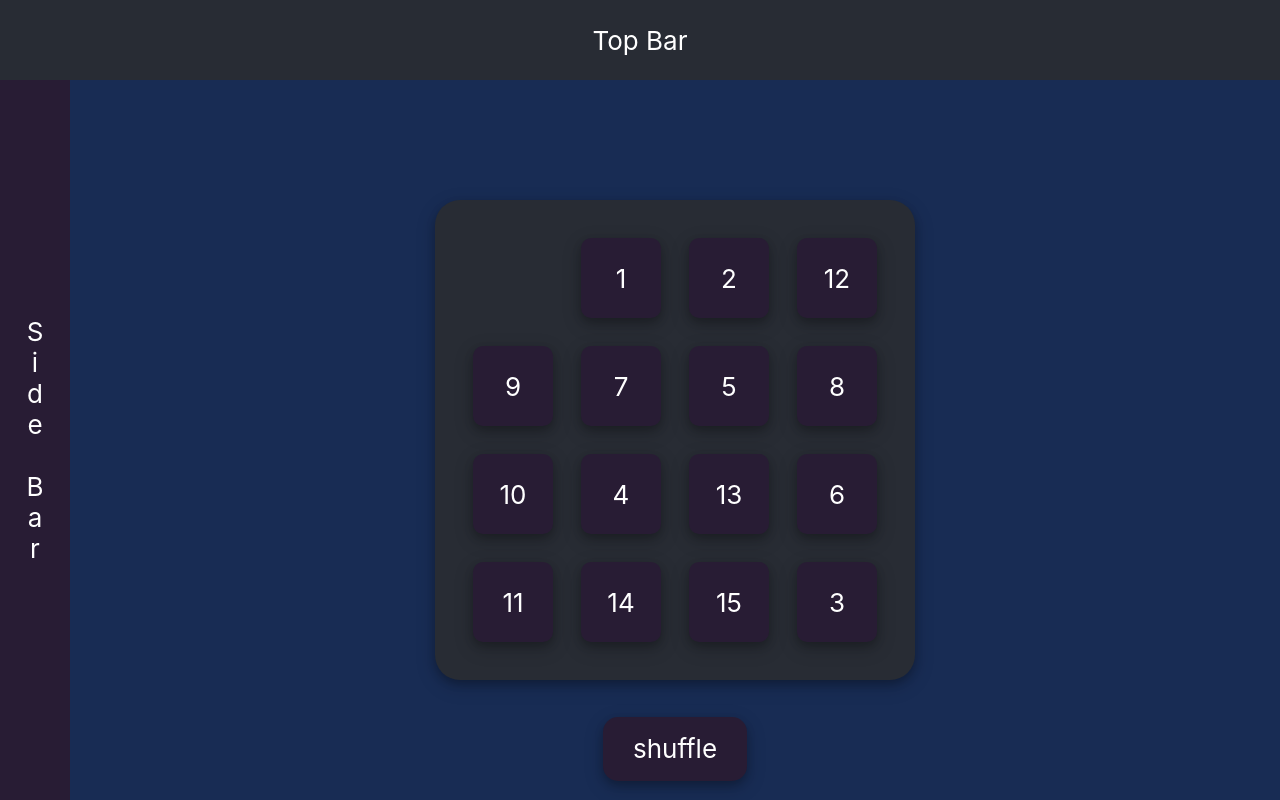
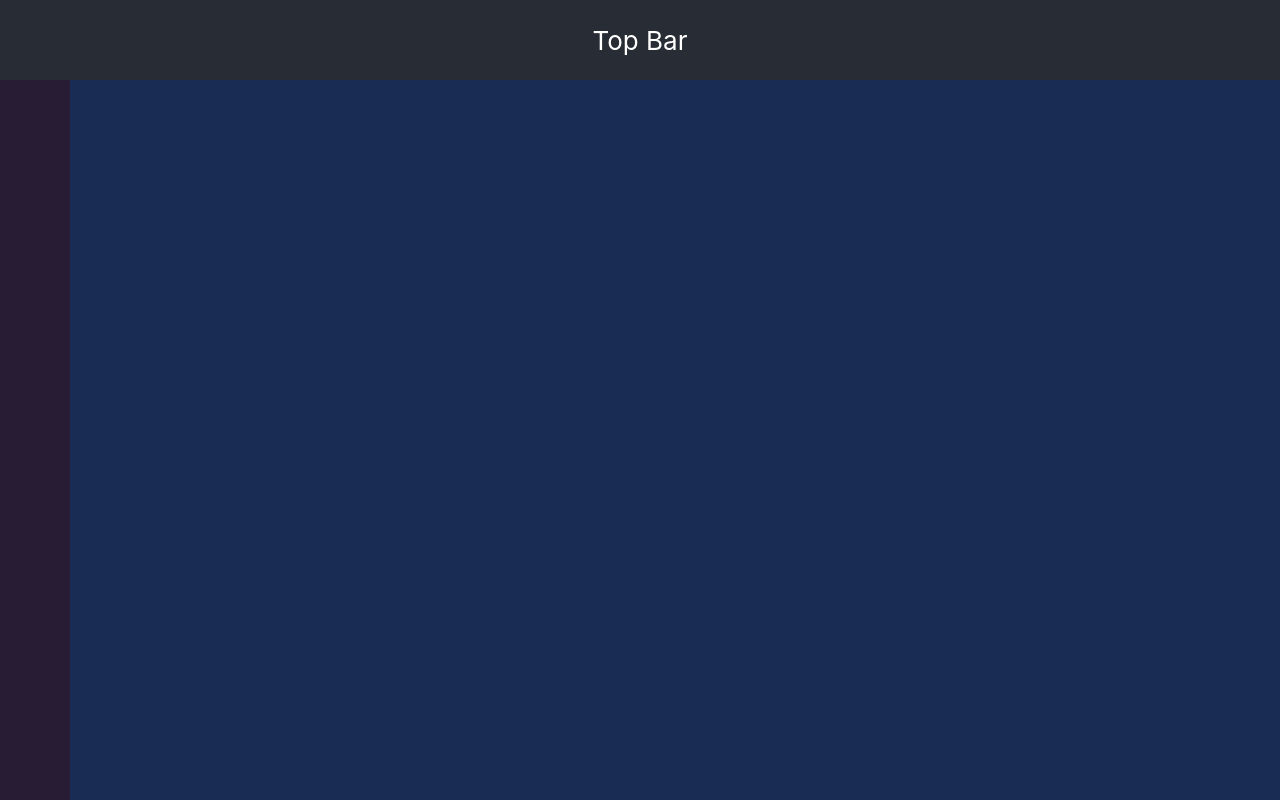
Before and after one commit to mbecker20/myreact-ts, a React (Create React App) app: page / in a window 1280 px wide. Built offline with nearby package versions, Linux system fonts and the light colour scheme.

Commit message:
adding routing support

```diff
--- a/src/App/App.tsx
+++ b/src/App/App.tsx
@@ -1,8 +1,9 @@
 import React, {useState} from 'react'
 import NavBar from './NavBar/main'
-import { TilePuzzle } from '../components/all'
+import { TilePuzzle, ChessGame } from '../components/all'
+import { useSpring, animated } from 'react-spring'
+import { Router, Link } from '@reach/router'
 import useStyles from './style'
-import { useSpring, animated } from 'react-spring'
 import colors from '../appColors'
 
 const closedWidth = 70
@@ -19,11 +20,6 @@ function App(): JSX.Element {
   })
 
   function onSideBarClick() {
-    /*
-    if (navProps.width.done) {
-      toggle(!open)
-    }
-    */
     toggle(!open)
   }
 
@@ -34,7 +30,10 @@ function App(): JSX.Element {
         left: navProps.width,
         ...contentSpring
       }}>
-        <TilePuzzle />
+        <Router>
+          <TilePuzzle path='/tilepuzzle'/>
+          <ChessGame path='/chess' />
+        </Router>
       </animated.div>
     </div>
   )
--- a/src/App/NavBar/SideBar.tsx
+++ b/src/App/NavBar/SideBar.tsx
@@ -1,5 +1,6 @@
-import React from 'react';
+import React, { Children } from 'react';
 import { animated } from 'react-spring'
+import makeLayoutGrid from '../../components/Grid/main'
 
 interface Classes {
   SideBar: any
@@ -9,13 +10,16 @@ interface Props {
   classes: Classes,
   navProps: object,
   text: string,
-  onClick: () => void
+  onClick: () => void,
+  children: any
 }
 
-function SideBar({ classes, navProps, text, onClick }: Props): JSX.Element {
+function SideBar({ classes, navProps, onClick, children }: Props): JSX.Element {
   return (
     <animated.div className={classes.SideBar} style={navProps} onClick={onClick}>
-      {text}
+      {Children.map(children, (child, index) => {
+
+      })}
     </animated.div>
   )
 }
--- a/src/App/NavBar/main.tsx
+++ b/src/App/NavBar/main.tsx
@@ -10,16 +10,23 @@ interface Classes {
 interface Props {
   classes: Classes,
   navProps: object,
-  onSideBarClick: () => void
+  onSideBarClick: () => void,
+  children: any
 }
 
-function NavBar({ classes, navProps, onSideBarClick }: Props): JSX.Element {
+function NavBar({ classes, navProps, onSideBarClick, children }: Props): JSX.Element {
   const topText = 'Top Bar'
   const sideText = 'Side Bar'
   return (
     <React.Fragment>
       <TopBar classes={classes} text={topText}/>
-      <SideBar classes={classes} navProps={navProps} text={sideText} onClick={onSideBarClick} />
+      <SideBar
+        classes={classes}
+        navProps={navProps}
+        text={sideText}
+        onClick={onSideBarClick}
+        children={children}
+      />
     </React.Fragment>
   )
 }
--- a/src/components/TilePuzzle/main.tsx
+++ b/src/components/TilePuzzle/main.tsx
@@ -5,6 +5,7 @@ import colors from '../../appColors'
 import { Tile, TextButton } from '../all'
 import makeLayoutGrid from '../Grid/main'
 import { moveToEmpty, makeTileGrid, shuffleTiles, isSolved } from './helpers'
+import { RouteComponentProps } from '@reach/router'
 
 const layoutGrid = makeLayoutGrid(5, 4, 4)
 
@@ -44,7 +45,7 @@ function PuzzleGrid({ classes, setSolved }: PG) {
 
 const boundingGrid = makeLayoutGrid(0, 7, 1)
 
-function TilePuzzle() {
+function TilePuzzle(props: RouteComponentProps) {
   const classes = useStyles({ colors: colors });
   const [shuffleCount, setShuffleCount] = useState(0)
   const [solved, setSolved] = useState(false)
--- a/src/components/all.ts
+++ b/src/components/all.ts
@@ -3,3 +3,4 @@ export { default as TilePuzzle } from './TilePuzzle/main'
 export { default as Grid } from './Grid/main'
 export { default as Button } from './Button/main'
 export { default as TextButton } from './Button/TextButton'
+export { default as ChessGame } from './ChessGame/main'
```
